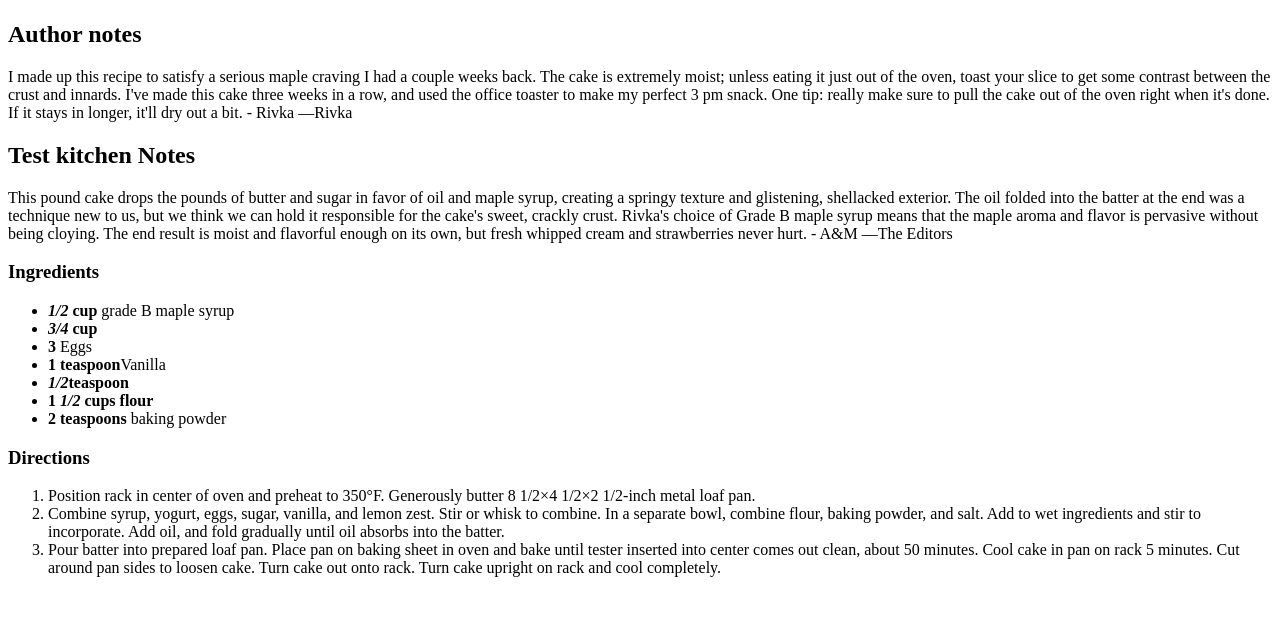
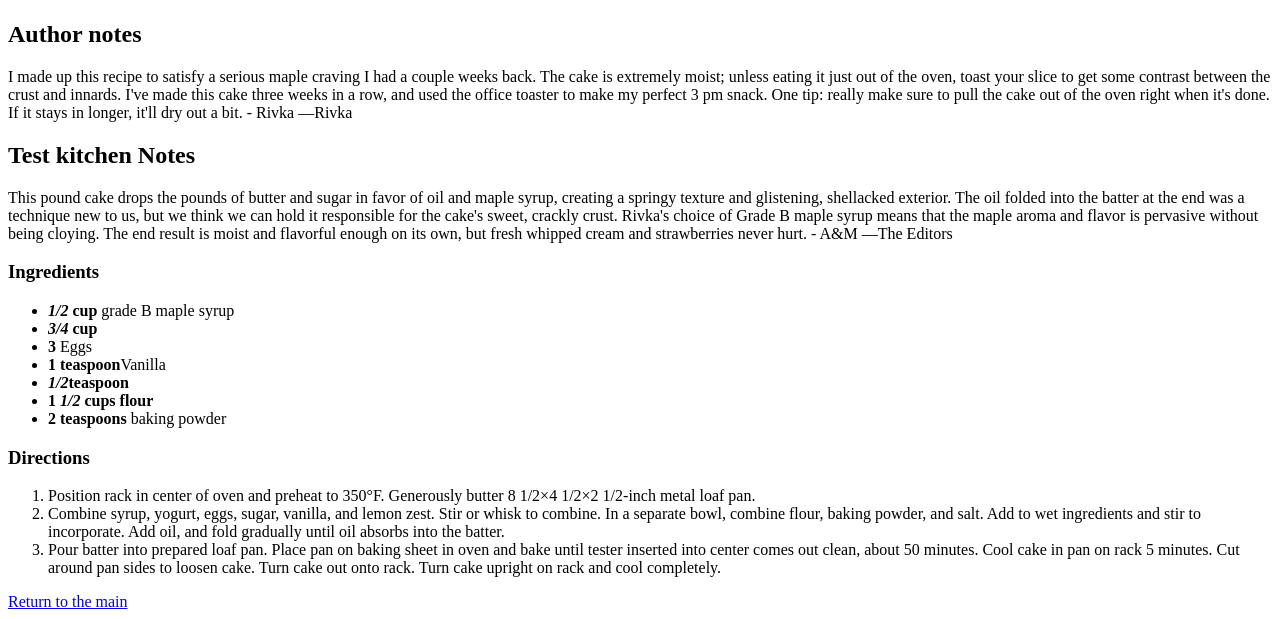
Before and after one commit to andresckamilo/Odin-recipe, a plain HTML site: page recipes/MapleYogurtPoundCake.html in a window 1280 px wide. Shown: the part 383-1002 px from the top of the page. Before the commit the page ends 976 px from the top, so only its background shows below. Drawn offline with Linux system fonts and the light colour scheme.

Commit message:
Added edited MapleYogurtPoundCake.html to be able return to the main page

```diff
--- a/recipes/MapleYogurtPoundCake.html
+++ b/recipes/MapleYogurtPoundCake.html
@@ -43,6 +43,8 @@
         </ol>
     </body>
 
+    <a href="../index.html">Return to the main</a>
+
 
 
 
```
